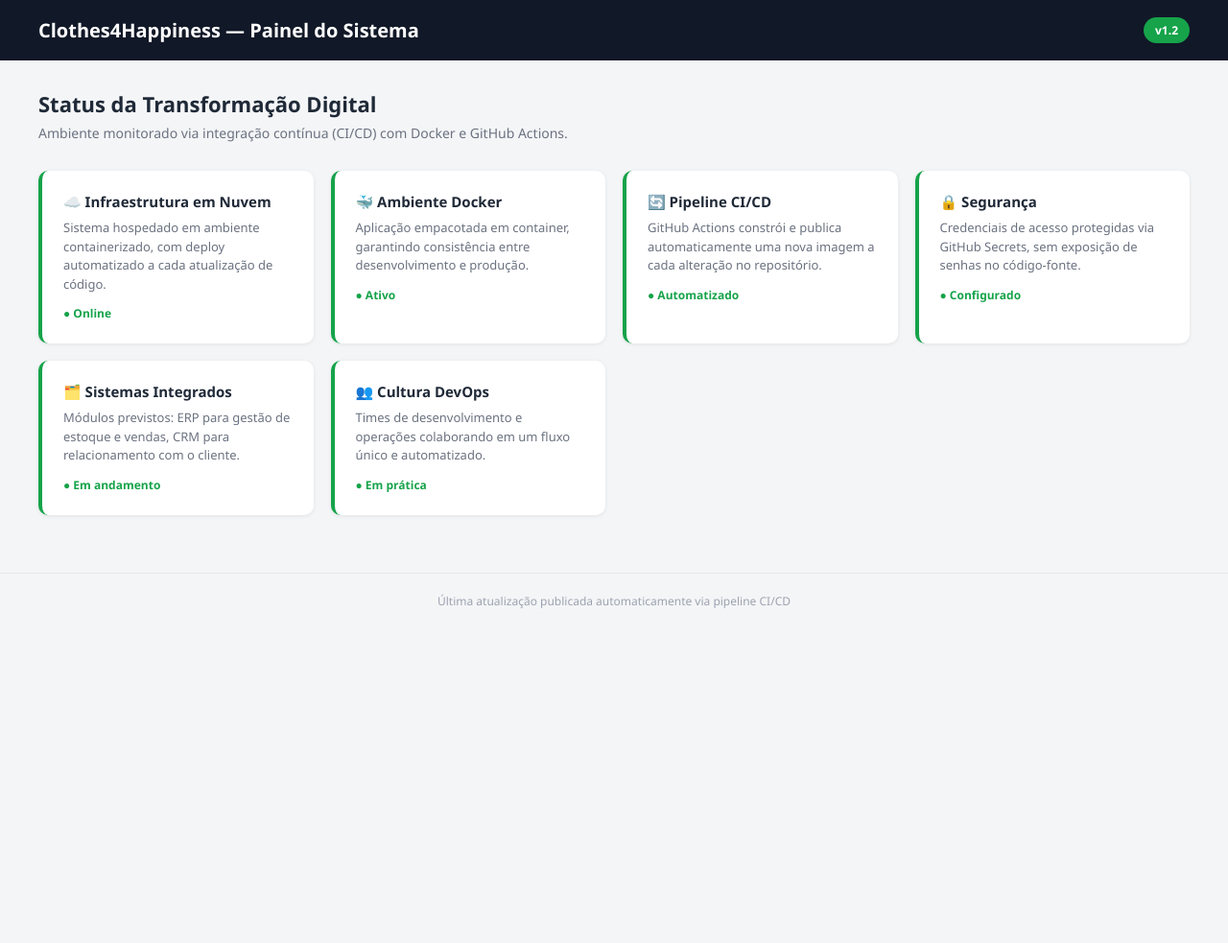
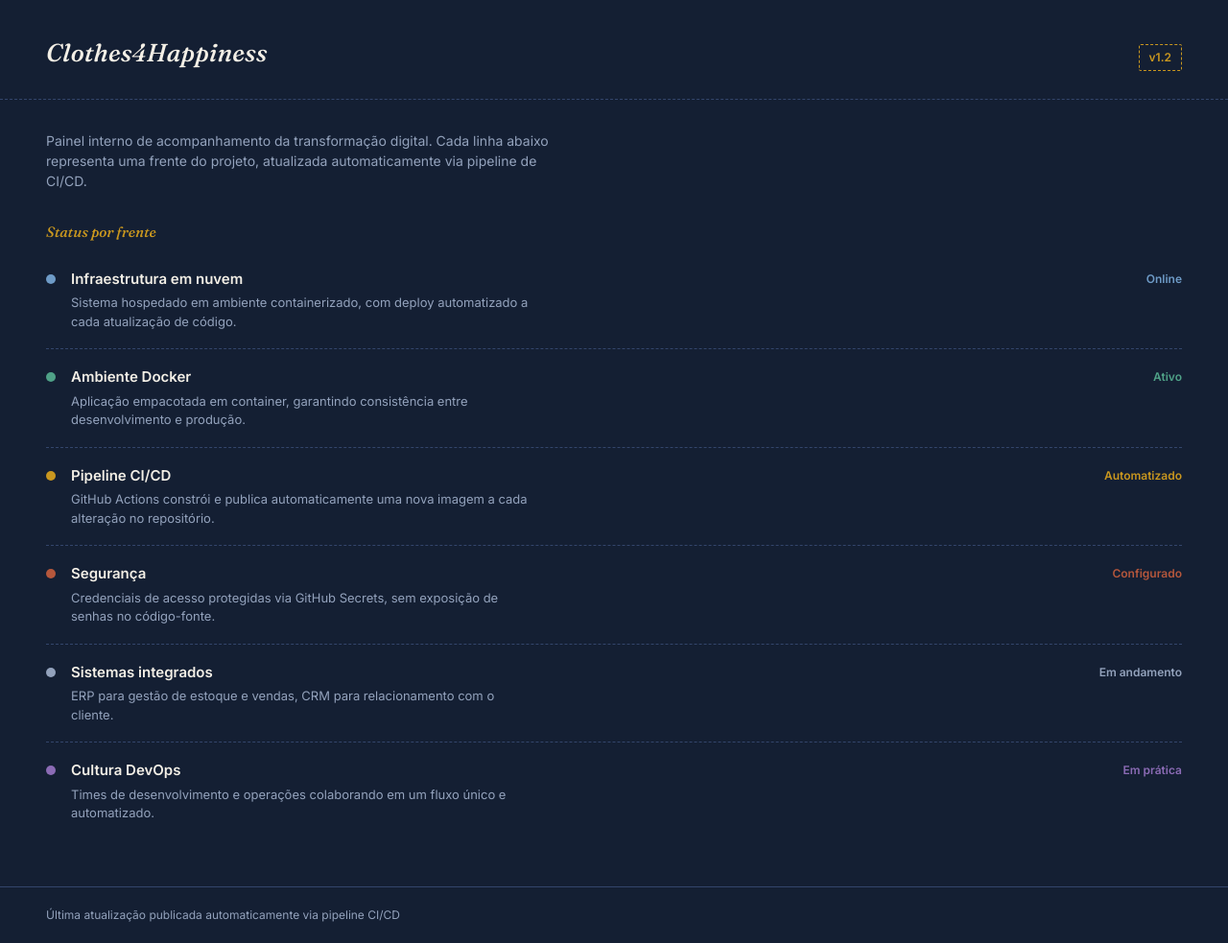
Before and after one commit to TaianeOliveiira/clothes4happiness-poc, a plain HTML site: page index.html in a window 1280 px wide. Shown: the whole page at 96% size. Before the commit the page ends 800 px from the top, so only its background shows below. Drawn offline with Linux system fonts and the light colour scheme.

Commit message:
Redesenha painel e atualiza status dos sistemas integrados

```diff
--- a/index.html
+++ b/index.html
@@ -3,76 +3,180 @@
 <head>
 <meta charset="UTF-8">
 <title>Clothes4Happiness | Painel do Sistema</title>
+<link rel="preconnect" href="https://fonts.googleapis.com">
+<link href="https://fonts.googleapis.com/css2?family=Fraunces:ital,wght@0,500;0,600;1,500&family=Inter:wght@400;500;600&display=swap" rel="stylesheet">
 <style>
+  :root {
+    --indigo-dark: #141F33;
+    --indigo: #1E2E4D;
+    --thread-gold: #C9971F;
+    --ivory: #F3EFE6;
+    --muted: #93A2BC;
+    --line: #33456B;
+  }
   * { margin: 0; padding: 0; box-sizing: border-box; }
-  body { font-family: 'Segoe UI', Arial, sans-serif; background: #f4f5f7; color: #1f2937; }
+  body {
+    font-family: 'Inter', sans-serif;
+    background: var(--indigo-dark);
+    color: var(--ivory);
+    line-height: 1.5;
+  }
 
-  header { background: #111827; color: #fff; padding: 18px 40px; display: flex; justify-content: space-between; align-items: center; }
-  header .logo { font-size: 20px; font-weight: 600; }
-  header .versao { background: #16a34a; padding: 5px 12px; border-radius: 20px; font-size: 12px; font-weight: 600; }
+  header {
+    padding: 36px 48px 28px;
+    border-bottom: 1px dashed var(--line);
+    display: flex;
+    justify-content: space-between;
+    align-items: baseline;
+  }
+  header h1 {
+    font-family: 'Fraunces', serif;
+    font-weight: 500;
+    font-style: italic;
+    font-size: 26px;
+    letter-spacing: 0.2px;
+  }
+  .tag {
+    font-family: 'Inter', sans-serif;
+    font-size: 12px;
+    font-weight: 600;
+    color: var(--thread-gold);
+    border: 1px dashed var(--thread-gold);
+    padding: 4px 10px;
+    border-radius: 2px;
+  }
 
-  .intro { padding: 30px 40px 10px; }
-  .intro h2 { font-size: 22px; margin-bottom: 6px; }
-  .intro p { color: #6b7280; font-size: 14px; }
+  .intro { padding: 32px 48px 8px; max-width: 640px; }
+  .intro p { color: var(--muted); font-size: 14px; }
 
-  .grid { display: grid; grid-template-columns: repeat(auto-fit, minmax(240px, 1fr)); gap: 18px; padding: 20px 40px 40px; }
+  .label {
+    padding: 24px 48px 8px;
+    font-family: 'Fraunces', serif;
+    font-style: italic;
+    font-size: 15px;
+    color: var(--thread-gold);
+  }
 
-  .card { background: #fff; border-radius: 10px; padding: 22px; box-shadow: 0 1px 4px rgba(0,0,0,0.08); border-left: 4px solid #16a34a; }
-  .card h3 { font-size: 15px; margin-bottom: 8px; display: flex; align-items: center; gap: 8px; }
-  .card p { font-size: 13px; color: #6b7280; line-height: 1.5; }
-  .card .status { display: inline-block; margin-top: 12px; font-size: 12px; font-weight: 600; color: #16a34a; }
+  .sheet { padding: 0 48px 48px; }
 
-  footer { text-align: center; padding: 20px; font-size: 12px; color: #9ca3af; border-top: 1px solid #e5e7eb; margin-top: 20px; }
+  .row {
+    display: flex;
+    align-items: flex-start;
+    gap: 16px;
+    padding: 18px 0;
+    border-bottom: 1px dashed var(--line);
+  }
+  .row:last-child { border-bottom: none; }
+
+  .swatch {
+    width: 10px;
+    height: 10px;
+    border-radius: 50%;
+    margin-top: 6px;
+    flex-shrink: 0;
+  }
+
+  .row-content { flex: 1; display: flex; justify-content: space-between; gap: 24px; }
+  .row-text h3 { font-size: 15px; font-weight: 600; margin-bottom: 4px; }
+  .row-text p { font-size: 13px; color: var(--muted); max-width: 480px; }
+
+  .status {
+    font-size: 12px;
+    font-weight: 600;
+    white-space: nowrap;
+    padding-top: 2px;
+    text-align: right;
+  }
+
+  footer {
+    padding: 20px 48px;
+    border-top: 1px solid var(--line);
+    font-size: 12px;
+    color: var(--muted);
+  }
 </style>
 </head>
 <body>
 
 <header>
-  <div class="logo">Clothes4Happiness — Painel do Sistema</div>
-  <div class="versao">v1.2</div>
+  <h1>Clothes4Happiness</h1>
+  <span class="tag">v1.2</span>
 </header>
 
 <div class="intro">
-  <h2>Status da Transformação Digital</h2>
-  <p>Ambiente monitorado via integração contínua (CI/CD) com Docker e GitHub Actions.</p>
+  <p>Painel interno de acompanhamento da transformação digital. Cada linha abaixo representa uma frente do projeto, atualizada automaticamente via pipeline de CI/CD.</p>
 </div>
 
-<div class="grid">
-  <div class="card">
-    <h3>☁️ Infraestrutura em Nuvem</h3>
-    <p>Sistema hospedado em ambiente containerizado, com deploy automatizado a cada atualização de código.</p>
-    <span class="status">● Online</span>
+<div class="label">Status por frente</div>
+
+<div class="sheet">
+
+  <div class="row">
+    <div class="swatch" style="background:#6E9BC7"></div>
+    <div class="row-content">
+      <div class="row-text">
+        <h3>Infraestrutura em nuvem</h3>
+        <p>Sistema hospedado em ambiente containerizado, com deploy automatizado a cada atualização de código.</p>
+      </div>
+      <div class="status" style="color:#6E9BC7">Online</div>
+    </div>
   </div>
 
-  <div class="card">
-    <h3>🐳 Ambiente Docker</h3>
-    <p>Aplicação empacotada em container, garantindo consistência entre desenvolvimento e produção.</p>
-    <span class="status">● Ativo</span>
+  <div class="row">
+    <div class="swatch" style="background:#4FA187"></div>
+    <div class="row-content">
+      <div class="row-text">
+        <h3>Ambiente Docker</h3>
+        <p>Aplicação empacotada em container, garantindo consistência entre desenvolvimento e produção.</p>
+      </div>
+      <div class="status" style="color:#4FA187">Ativo</div>
+    </div>
   </div>
 
-  <div class="card">
-    <h3>🔄 Pipeline CI/CD</h3>
-    <p>GitHub Actions constrói e publica automaticamente uma nova imagem a cada alteração no repositório.</p>
-    <span class="status">● Automatizado</span>
+  <div class="row">
+    <div class="swatch" style="background:#C9971F"></div>
+    <div class="row-content">
+      <div class="row-text">
+        <h3>Pipeline CI/CD</h3>
+        <p>GitHub Actions constrói e publica automaticamente uma nova imagem a cada alteração no repositório.</p>
+      </div>
+      <div class="status" style="color:#C9971F">Automatizado</div>
+    </div>
   </div>
 
-  <div class="card">
-    <h3>🔒 Segurança</h3>
-    <p>Credenciais de acesso protegidas via GitHub Secrets, sem exposição de senhas no código-fonte.</p>
-    <span class="status">● Configurado</span>
+  <div class="row">
+    <div class="swatch" style="background:#B5573C"></div>
+    <div class="row-content">
+      <div class="row-text">
+        <h3>Segurança</h3>
+        <p>Credenciais de acesso protegidas via GitHub Secrets, sem exposição de senhas no código-fonte.</p>
+      </div>
+      <div class="status" style="color:#B5573C">Configurado</div>
+    </div>
   </div>
 
-  <div class="card">
-    <h3>🗂️ Sistemas Integrados</h3>
-    <p>Módulos previstos: ERP para gestão de estoque e vendas, CRM para relacionamento com o cliente.</p>
-  <span class="status">● Em andamento</span>
+  <div class="row">
+    <div class="swatch" style="background:#93A2BC"></div>
+    <div class="row-content">
+      <div class="row-text">
+        <h3>Sistemas integrados</h3>
+        <p>ERP para gestão de estoque e vendas, CRM para relacionamento com o cliente.</p>
+      </div>
+      <div class="status" style="color:#93A2BC">Em andamento</div>
+    </div>
   </div>
 
-  <div class="card">
-    <h3>👥 Cultura DevOps</h3>
-    <p>Times de desenvolvimento e operações colaborando em um fluxo único e automatizado.</p>
-    <span class="status">● Em prática</span>
+  <div class="row">
+    <div class="swatch" style="background:#8B6BB5"></div>
+    <div class="row-content">
+      <div class="row-text">
+        <h3>Cultura DevOps</h3>
+        <p>Times de desenvolvimento e operações colaborando em um fluxo único e automatizado.</p>
+      </div>
+      <div class="status" style="color:#8B6BB5">Em prática</div>
+    </div>
   </div>
+
 </div>
 
 <footer>
```
